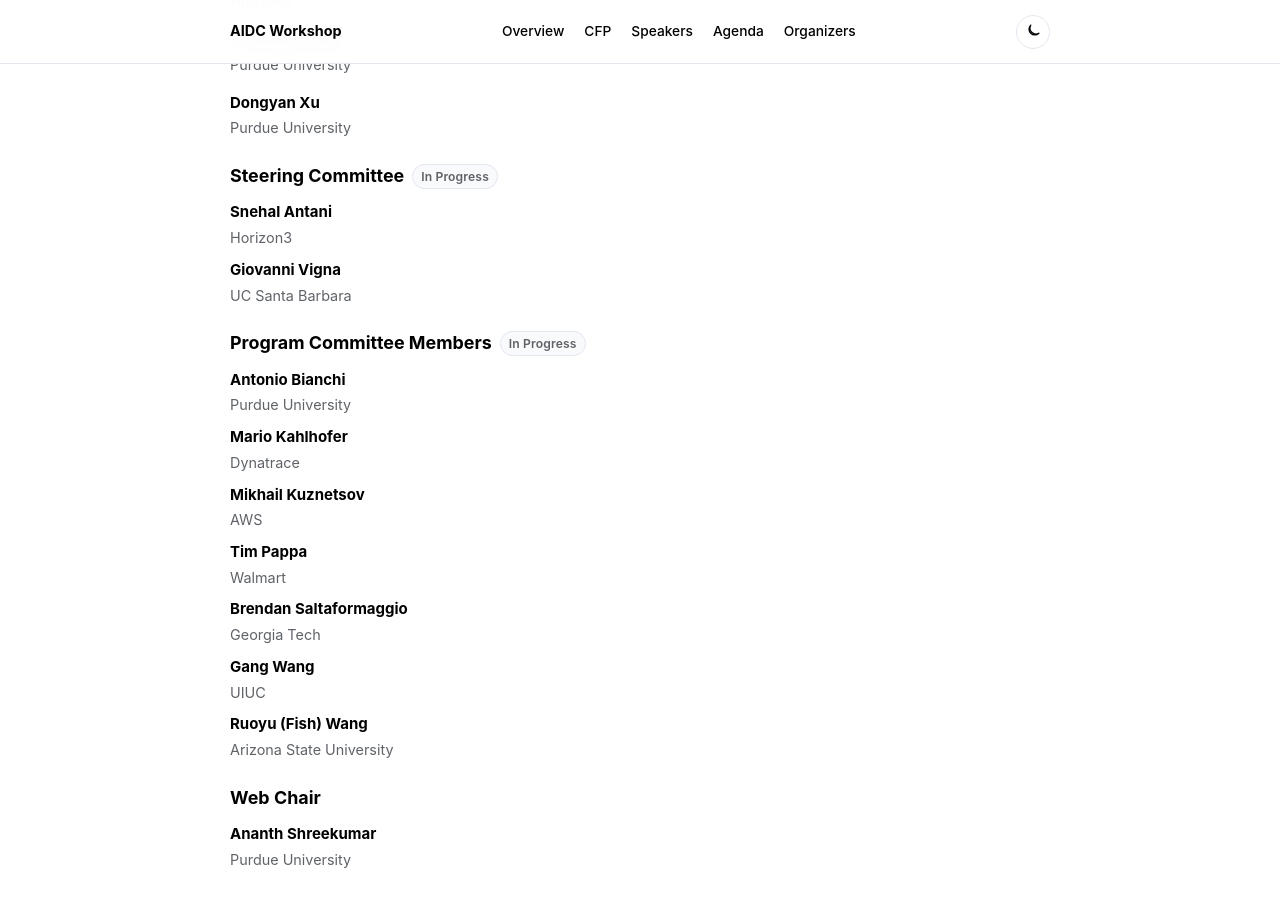
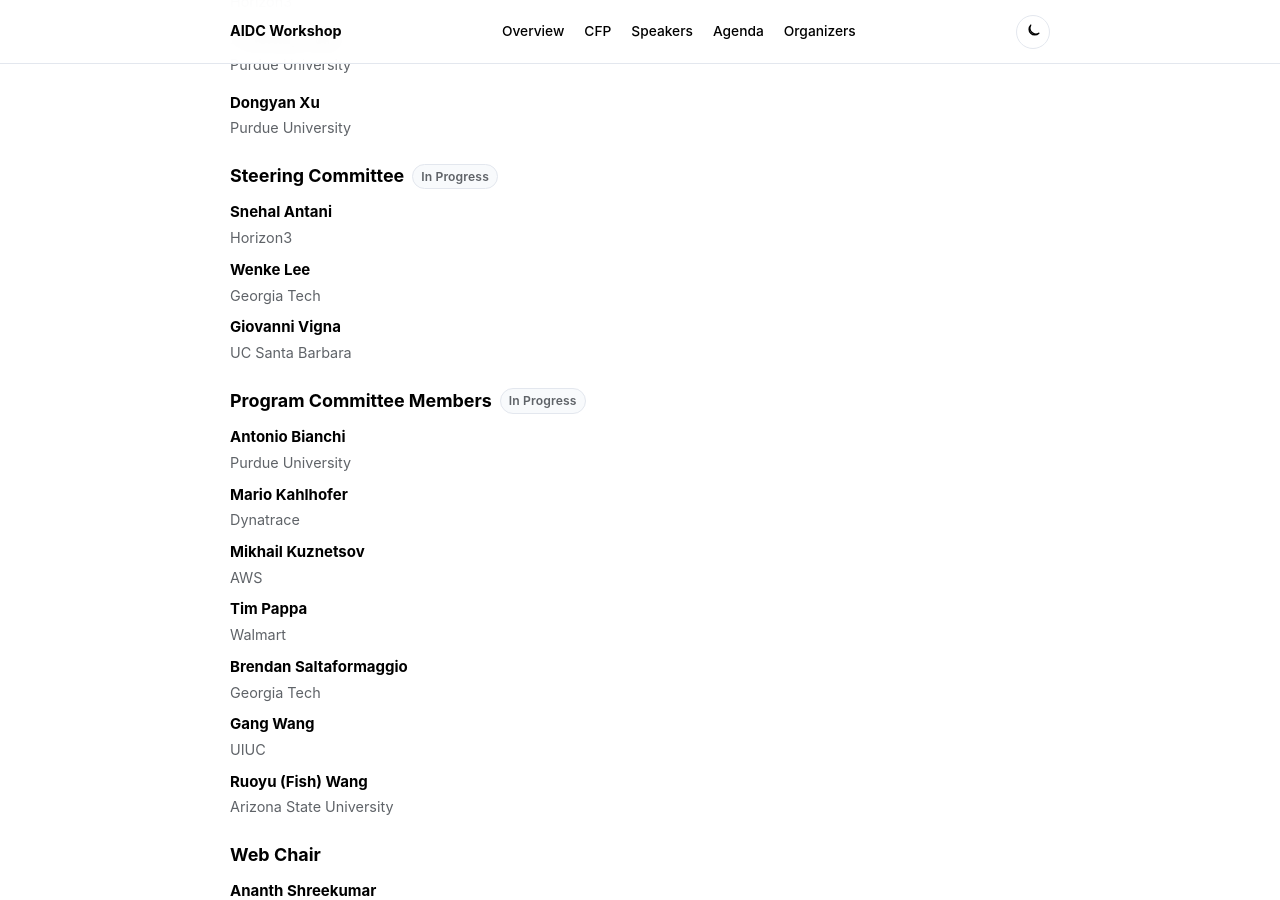
Before and after one commit to aidcworkshop/aidcworkshop.github.io, a Jekyll site: the page built from index.md, in a window 1280 px wide and 900 px high, scrolled down 5399 px. Built offline with Jekyll 4.4.1, drawn with Linux system fonts in a browser that asks for light colours.

Commit message:
Add Wenke Lee to steering committee

```diff
--- a/_data/workshop.yml
+++ b/_data/workshop.yml
@@ -183,6 +183,8 @@ organizers:
       people:
         - name: "Snehal Antani"
           affiliation: "Horizon3"
+        - name: "Wenke Lee"
+          affiliation: "Georgia Tech"
         - name: "Giovanni Vigna"
           affiliation: "UC Santa Barbara"
     - role: "Program Committee Members"
```
